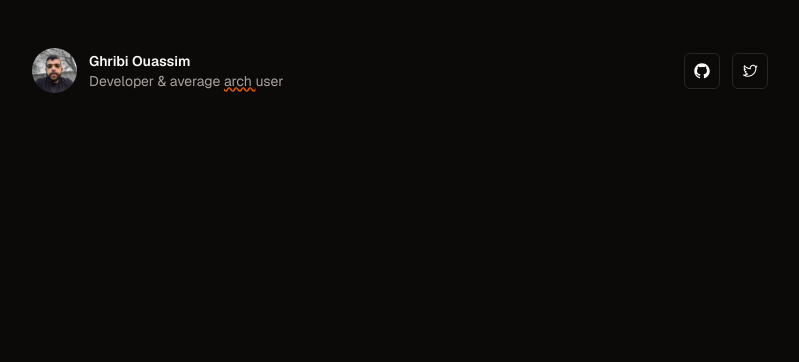
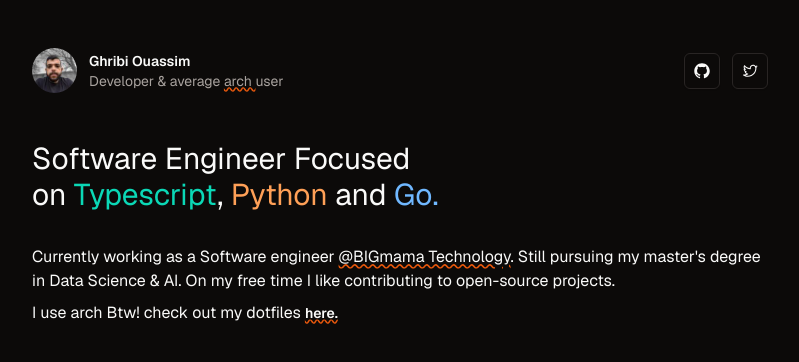
Before and after one commit to strlrd-29/ouassim.me, a Next.js app: page / in a window 1280 px wide. Shown: the top 362 px of the page, without its empty margins (240-1039 px from the left). Built offline with nearby package versions, Linux system fonts and the light colour scheme.

Commit message:
feat: added about me text

```diff
--- a/app/components/header.tsx
+++ b/app/components/header.tsx
@@ -38,7 +38,7 @@ export function Header() {
 							<HoverCardContent>
 								<div className="flex items-center justify-between">
 									<div className="flex items-center gap-2">
-										<MobileIcon className="w-4 h-4" />
+										<MobileIcon className="size-4" />
 										<Link
 											href="https://github.com/strlrd-29/.dotfiles"
 											target="_blank"
@@ -61,14 +61,14 @@ export function Header() {
 					target="_blank"
 					className={cn(buttonVariants({ variant: 'outline', size: 'icon' }))}
 				>
-					<GitHubLogoIcon className="w-4 h-4" />
+					<GitHubLogoIcon className="size-4" />
 				</Link>
 				<Link
 					href="https://twitter.com/strlrd29"
 					target="_blank"
 					className={cn(buttonVariants({ variant: 'outline', size: 'icon' }))}
 				>
-					<TwitterLogoIcon className="w-4 h-4" />
+					<TwitterLogoIcon className="size-4" />
 				</Link>
 			</div>
 		</header>
--- a/app/page.tsx
+++ b/app/page.tsx
@@ -1,9 +1,43 @@
+import Link from 'next/link'
+
 import { Header } from '~/components/header'
 
 export default function Home() {
 	return (
-		<main>
+		<main className="flex flex-col gap-12">
 			<Header />
+			<div className="space-y-8">
+				<h2 className="text-3xl text-balance">
+					Software Engineer Focused on{' '}
+					<span className="text-[#0BD8B6]">Typescript</span>,{' '}
+					<span className="text-[#FFA057]">Python</span> and{' '}
+					<span className="text-[#70B8FF]">Go.</span>
+				</h2>
+				<div className="space-y-2">
+					<p>
+						Currently working as a Software engineer{' '}
+						<Link
+							href="https://big-mama.io"
+							target="_blank"
+							className="underline decoration-wavy decoration-primary"
+						>
+							@BIGmama Technology
+						</Link>
+						. Still pursuing my master&apos;s degree in Data Science & AI. On my
+						free time I like contributing to open-source projects.
+					</p>
+					<p>
+						I use arch Btw! check out my dotfiles{' '}
+						<Link
+							href="https://github.com/strlrd-29/.dotfiles"
+							target="_blank"
+							className="font-semibold text-sm underline underline decoration-wavy decoration-primary"
+						>
+							here.
+						</Link>
+					</p>
+				</div>
+			</div>
 		</main>
 	)
 }
--- a/package.json
+++ b/package.json
@@ -26,11 +26,11 @@
 		"@types/node": "^20",
 		"@types/react": "^18",
 		"@types/react-dom": "^18",
-		"autoprefixer": "^10.0.1",
+		"autoprefixer": "^10.4.16",
 		"eslint": "^8",
 		"eslint-config-next": "14.0.1",
-		"postcss": "^8",
-		"tailwindcss": "^3.3.0",
+		"postcss": "^8.4.32",
+		"tailwindcss": "^3.4.0",
 		"typescript": "^5"
 	}
 }
```
Also changed, not shown: 1 other file (tests, documents, lock files or other folders).
